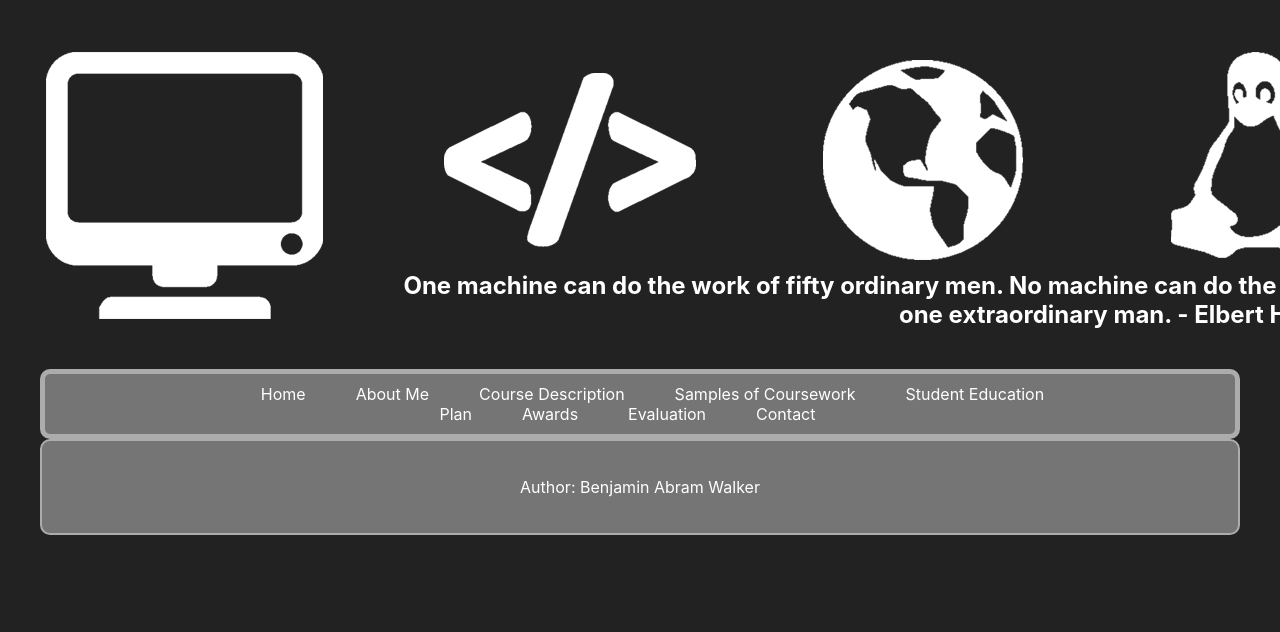
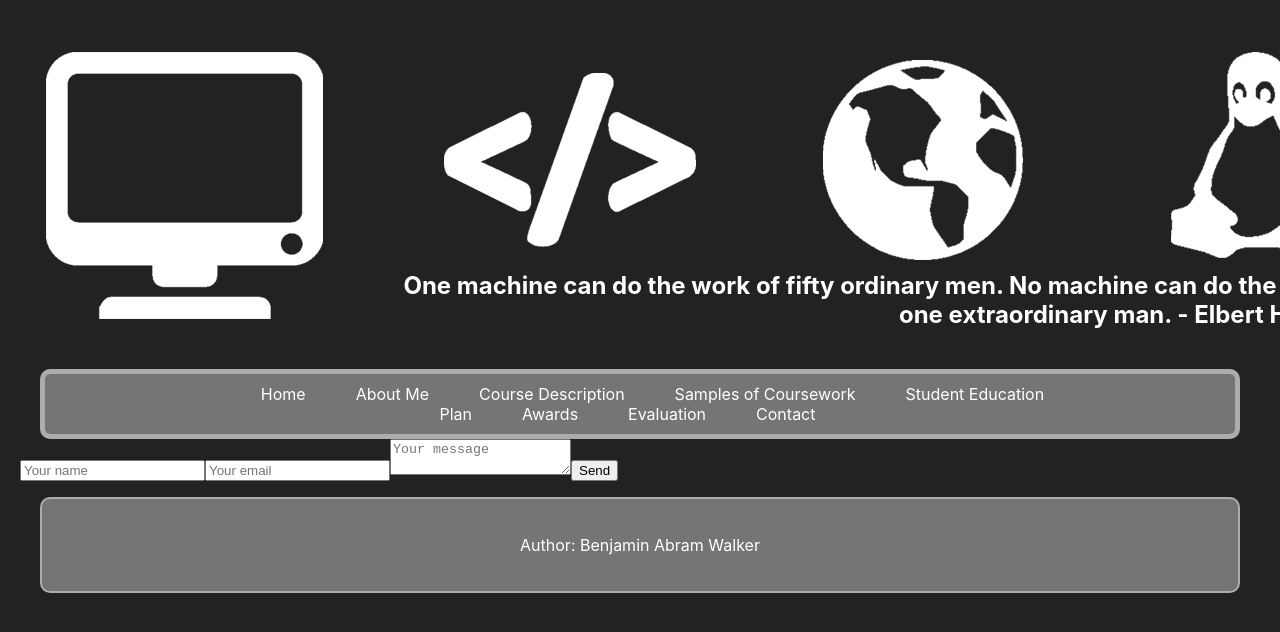
Before and after one commit to awalk014/portfolio-site, a React (Create React App) app: page /contact in a window 1280 px wide. Shown: the top 632 px of the page. Built offline with nearby package versions, Linux system fonts and the light colour scheme.

Commit message:
Built the contact page and made the contact form functional.

```diff
--- a/src/App.js
+++ b/src/App.js
@@ -8,6 +8,7 @@ import { BrowserRouter, Routes, Route } from 'react-router-dom';
 import Awards from './pages/Awards';
 import Evaluation from './pages/Evaluation';
 import EducationPlan from './pages/EducationPlan';
+import Contact from './pages/Contact';
 import './App.css';
 import './coursedescription.css';
 
@@ -25,6 +26,7 @@ function App() {
           <Route path="/awards" element={<Awards />} />
           <Route path="/educationplan" element={<EducationPlan />} />
           <Route path="/evaluation" element={<Evaluation />} />
+          <Route path="/contact" element={<Contact />} />
         </Routes>
         <Footer />
       </BrowserRouter>
--- /dev/null
+++ b/src/components/ContactForm.js
@@ -0,0 +1,69 @@
+// ContactForm.jsx
+import React, { useState } from "react";
+
+const ContactForm = () => {
+    const [formData, setFormData] = useState({ name: "", email: "", message: "" });
+    const [status, setStatus] = useState("");
+
+    const handleChange = (e) => {
+        setFormData({ ...formData, [e.target.name]: e.target.value });
+    };
+
+    const handleSubmit = async (e) => {
+        e.preventDefault();
+        setStatus("Sending...");
+
+        try {
+            const response = await fetch("https://benwalkerbackend.site/send-email.php", {
+                method: "POST",
+                headers: {
+                    "Content-Type": "application/json",
+                },
+                body: JSON.stringify(formData),
+            });
+
+            const result = await response.text();
+            setStatus(result);
+        } catch (error) {
+            console.error(error);
+            setStatus("Error sending message");
+        }
+    };
+
+    return (
+        <form onSubmit={handleSubmit} className="space-y-4 max-w-md mx-auto">
+            <input
+                type="text"
+                name="name"
+                placeholder="Your name"
+                value={formData.name}
+                onChange={handleChange}
+                required
+                className="w-full border p-2"
+            />
+            <input
+                type="email"
+                name="email"
+                placeholder="Your email"
+                value={formData.email}
+                onChange={handleChange}
+                required
+                className="w-full border p-2"
+            />
+            <textarea
+                name="message"
+                placeholder="Your message"
+                value={formData.message}
+                onChange={handleChange}
+                required
+                className="w-full border p-2"
+            />
+            <button type="submit" className="bg-blue-500 text-white px-4 py-2 rounded">
+                Send
+            </button>
+            <p>{status}</p>
+        </form>
+    );
+};
+
+export default ContactForm;
--- a/src/pages/Contact.js
+++ b/src/pages/Contact.js
@@ -1,11 +1,12 @@
 import React from 'react';
+import ContactForm from '../components/ContactForm';
 import { Link } from 'react-router-dom';
 
 class Contact extends React.Component {
     render() {
         return (
             <div>
-
+                <ContactForm />
             </div>
         );
     }
```
